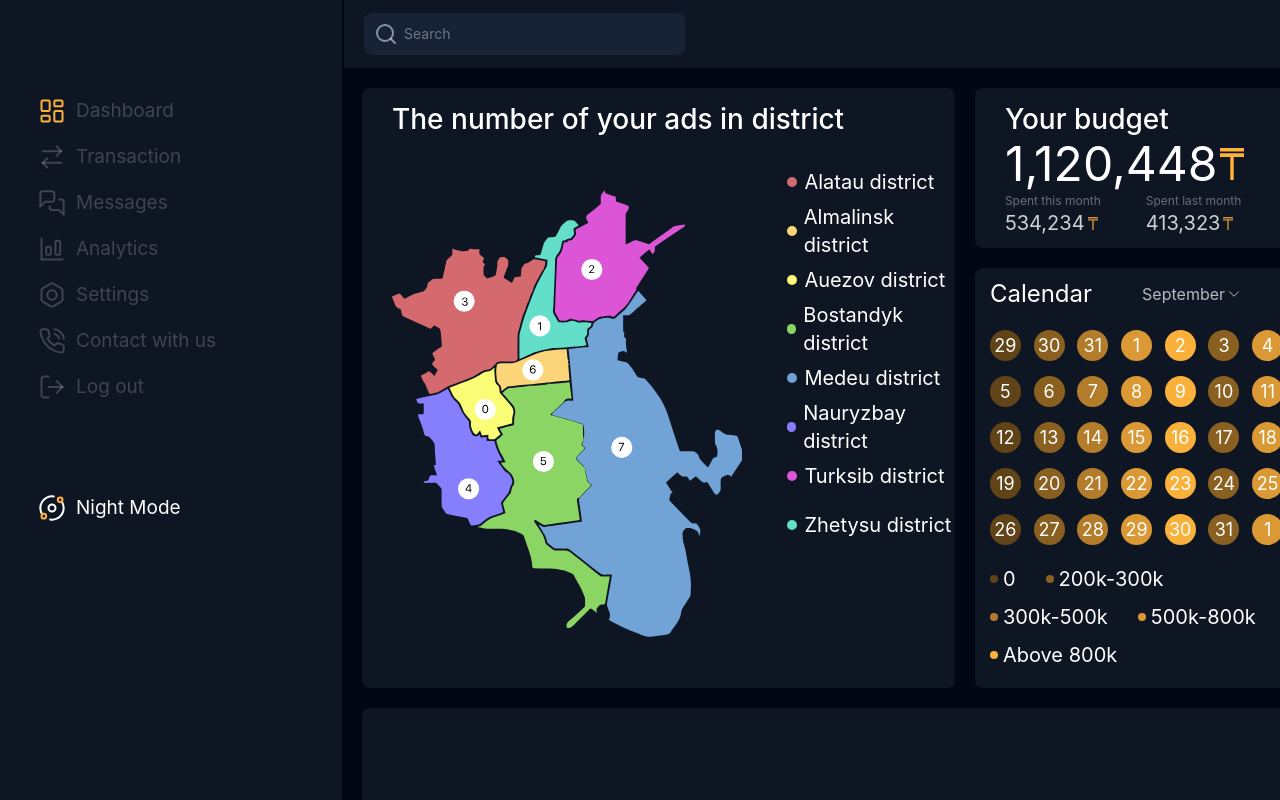
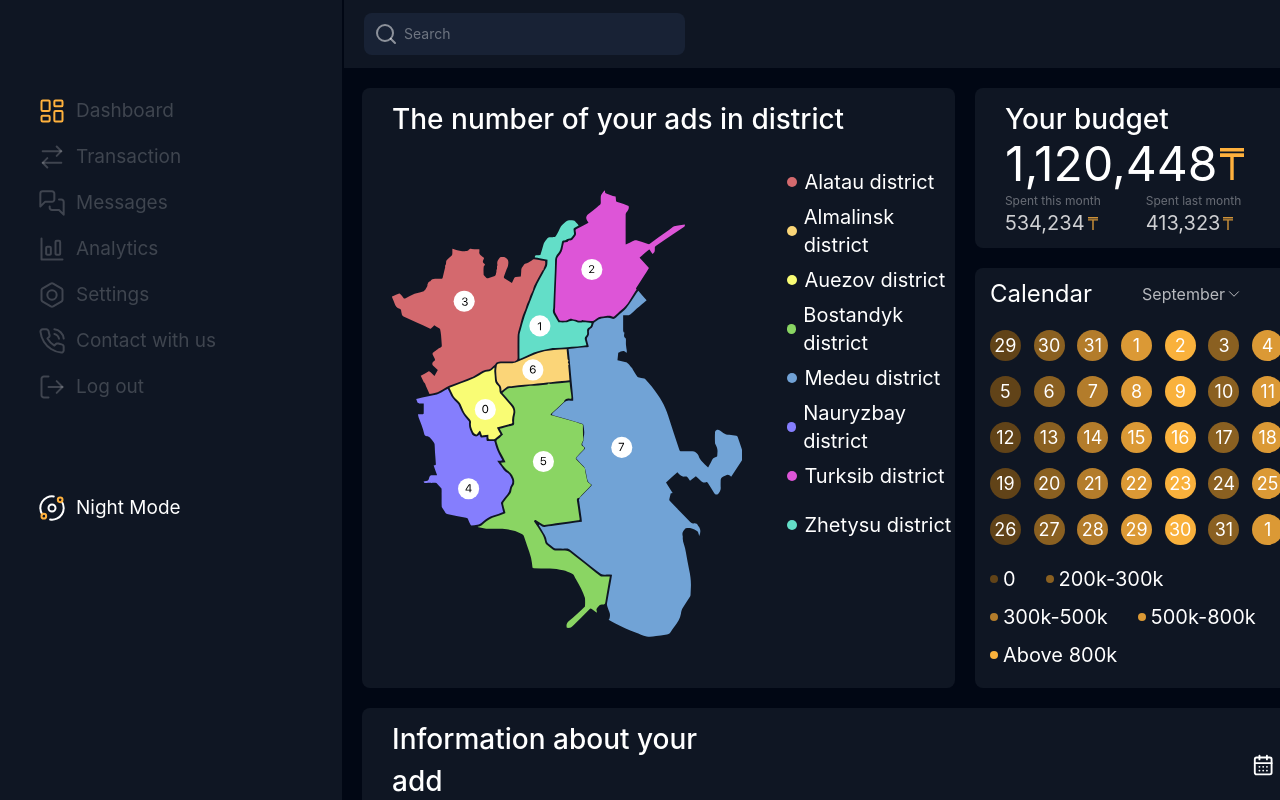
Before and after one commit to Zhasulan711/bilboard-usage-system-frontend-next-js, a Next.js app: page / in a window 1280 px wide. Shown: the top 800 px of the page. Built offline with nearby package versions, Linux system fonts and the light colour scheme; a web font is replaced by a local one.

Commit message:
adding table markup style

```diff
--- a/src/app/page.tsx
+++ b/src/app/page.tsx
@@ -1,5 +1,4 @@
 import Image from "next/image";
-import Link from "next/link";
 
 import MenuSidebar from "../components/MenuSidebar/MenuSidebar";
 import Header from "../components/Header/Header";
@@ -10,7 +9,9 @@ import {
   CompassIcon,
   ShoppingBagIcon,
   MessageCircleMoreIcon,
-  ChevronDownIcon,
+  ChevronDownCalendarIcon,
+  CalendarDaysIcon,
+  ChevronDownAddIcon,
 } from "../components/Icons";
 import {
   DISTRICT_MAP_LIST,
@@ -98,7 +99,7 @@ export default function Home() {
                     <h2 className="text-[#B7B9BE] text-base font-normal">
                       September
                     </h2>
-                    <ChevronDownIcon />
+                    <ChevronDownCalendarIcon />
                   </div>
                 </div>
                 <div className="gap gap-y-[15px] grid-cols-7 grid mt-[20px]">
@@ -222,7 +223,28 @@ export default function Home() {
           </div>
 
           {/* Information about your add */}
-          <div className="bg-[#0F1623] mt-[20px] w-[1346px] h-[380px] rounded-lg"></div>
+          <div className="bg-[#0F1623] mt-[20px] w-[1346px] h-[380px] rounded-lg pl-[30px] pt-[10px]">
+            <div className="flex flex-row space-x-[516px]">
+              <h1 className="text-white text-[28px] font-medium">
+                Information about your add
+              </h1>
+              <div className="flex flex-row space-x-[60px] mt-[10px]">
+                <div className="flex flex-row space-x-[10px] items-center">
+                  <CalendarDaysIcon />
+                  <h2 className="text-white text-xl font-normal">
+                    01 Aug. - 01 Sep.
+                  </h2>
+                  <ChevronDownAddIcon />
+                </div>
+                <div className="flex flex-row space-x-[10px] items-center">
+                  <h2 className="text-white text-xl font-normal">
+                    Almalinsk district
+                  </h2>
+                  <ChevronDownAddIcon />
+                </div>
+              </div>
+            </div>
+          </div>
         </div>
       </main>
     </div>
--- /dev/null
+++ b/src/components/Icons/CalendarDaysIcon.tsx
@@ -0,0 +1,90 @@
+import { FC } from "react";
+import { DefaultIconComponentProps } from "./types";
+
+export const CalendarDaysIcon: FC<DefaultIconComponentProps> = ({
+  width = 24,
+  height = 24,
+}) => {
+  const viewBox = `0 0 ${width} ${height}`;
+
+  return (
+    <svg
+      width={width}
+      height={height}
+      viewBox={viewBox}
+      fill="none"
+      xmlns="http://www.w3.org/2000/svg"
+    >
+      <path
+        d="M8 2V6"
+        stroke="white"
+        strokeWidth="2"
+        strokeLinecap="round"
+        strokeLinejoin="round"
+      />
+      <path
+        d="M16 2V6"
+        stroke="white"
+        strokeWidth="2"
+        strokeLinecap="round"
+        strokeLinejoin="round"
+      />
+      <path
+        d="M19 4H5C3.89543 4 3 4.89543 3 6V20C3 21.1046 3.89543 22 5 22H19C20.1046 22 21 21.1046 21 20V6C21 4.89543 20.1046 4 19 4Z"
+        stroke="white"
+        strokeWidth="2"
+        strokeLinecap="round"
+        strokeLinejoin="round"
+      />
+      <path
+        d="M3 10H21"
+        stroke="white"
+        strokeWidth="2"
+        strokeLinecap="round"
+        strokeLinejoin="round"
+      />
+      <path
+        d="M8 14H8.01"
+        stroke="white"
+        strokeWidth="2"
+        strokeLinecap="round"
+        strokeLinejoin="round"
+      />
+      <path
+        d="M12 14H12.01"
+        stroke="white"
+        strokeWidth="2"
+        strokeLinecap="round"
+        strokeLinejoin="round"
+      />
+      <path
+        d="M16 14H16.01"
+        stroke="white"
+        strokeWidth="2"
+        strokeLinecap="round"
+        strokeLinejoin="round"
+      />
+      <path
+        d="M8 18H8.01"
+        stroke="white"
+        strokeWidth="2"
+        strokeLinecap="round"
+        strokeLinejoin="round"
+      />
+      <path
+        d="M12 18H12.01"
+        stroke="white"
+        strokeWidth="2"
+        strokeLinecap="round"
+        strokeLinejoin="round"
+      />
+      <path
+        d="M16 18H16.01"
+        stroke="white"
+        strokeWidth="2"
+        strokeLinecap="round"
+        strokeLinejoin="round"
+      />
+    </svg>
+  );
+};
--- /dev/null
+++ b/src/components/Icons/ChevronDownAddIcon.tsx
@@ -0,0 +1,27 @@
+import { FC } from "react";
+import { DefaultIconComponentProps } from "./types";
+
+export const ChevronDownAddIcon: FC<DefaultIconComponentProps> = ({
+  width = 24,
+  height = 24,
+}) => {
+  const viewBox = `0 0 ${width} ${height}`;
+
+  return (
+    <svg
+      width={width}
+      height={height}
+      viewBox={viewBox}
+      fill="none"
+      xmlns="http://www.w3.org/2000/svg"
+    >
+      <path
+        d="M6 9L12 15L18 9"
+        stroke="white"
+        strokeWidth="2"
+        strokeLinecap="round"
+        strokeLinejoin="round"
+      />
+    </svg>
+  );
+};
--- a/src/components/Icons/ChevronDownIcon.tsx
+++ b/src/components/Icons/ChevronDownCalendarIcon.tsx
@@ -1,7 +1,7 @@
 import { FC } from "react";
 import { DefaultIconComponentProps } from "./types";
 
-export const ChevronDownIcon: FC<DefaultIconComponentProps> = ({
+export const ChevronDownCalendarIcon: FC<DefaultIconComponentProps> = ({
   width = 18,
   height = 18,
 }) => {
--- a/src/components/MenuSidebar/MenuSidebar.tsx
+++ b/src/components/MenuSidebar/MenuSidebar.tsx
@@ -3,7 +3,6 @@
 import Link from "next/link";
 import { NAVBAR_LIST } from "@/constants";
 import { Icon } from "../Icons/Icon";
-
 import NightModeButton from "../NightModeButton/NightModeButton";
 
 export default function MenuSidebar() {
--- a/src/constants/index.tsx
+++ b/src/constants/index.ts
@@ -1,4 +1,4 @@
 export * from "./navbarList";
 export * from "./districtMapList";
-export * from "./looseBillboardsList";
+export * from "./looseBillboardList";
 export * from "./calendarList";
--- a/src/constants/looseBillboardsList.ts
+++ b/src/constants/looseBillboardList.ts
@@ -1,10 +1,10 @@
-export type LooseBillboardsList = {
+export type LooseBillboardList = {
   title: string;
   colorClass: string;
   id: number | string;
 };
 
-export const LOOSE_BILLBOARDS_LISt: LooseBillboardsList[] = [
+export const LOOSE_BILLBOARDS_LISt: LooseBillboardList[] = [
   {
     title: "Abay - Abylai Khan",
     colorClass: "yellowBillboard",
--- a/src/styles/globals.css
+++ b/src/styles/globals.css
@@ -16,7 +16,7 @@ body {
   overflow-x: hidden;
 }
 
-/* Colors of District ads map */
+/* Colors of District Ads Map */
 .bg-color-alatau {
   background-color: #d46a6e;
 }
--- a/tailwind.config.ts
+++ b/tailwind.config.ts
@@ -5,7 +5,7 @@ const config: Config = {
     "./src/pages/**/*.{js,ts,jsx,tsx,mdx}",
     "./src/components/**/*.{js,ts,jsx,tsx,mdx}",
     "./src/app/**/*.{js,ts,jsx,tsx,mdx}",
-    "./src/constants/**/*.{js,ts,jsx,tsx,mdx}",
+    "./src/constants/**/*.{js,ts,jsx,tsx,mdx}", // mb i need to delete this line
   ],
   mode: "jit",
   theme: {
```
Also changed, not shown: src/components/Icons/index.ts (renamed from src/components/Icons/index.tsx, +7 -3 lines).
